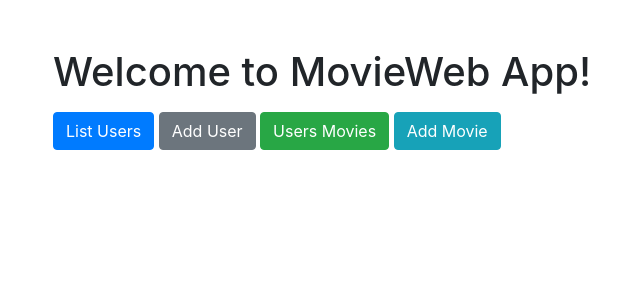
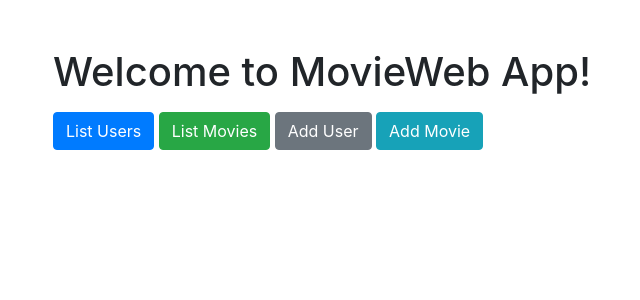
Before and after one commit to AnFloGue/project_flask_plus_sqlalchemy, a Flask app: page / in a window 1280 px wide. Shown: the top 300 px of the page, without its empty margins (32-672 px from the left). Run offline with Flask 2, Linux system fonts and the light colour scheme; some libraries are stand-ins or nearby versions.

Commit message:
03 Commit

```diff
--- a/templates/index.html
+++ b/templates/index.html
@@ -11,8 +11,9 @@
         <h1 class="mt-5">Welcome to MovieWeb App!</h1>
         <div class="mt-3">
             <a href="{{ url_for('list_users') }}" class="btn btn-primary">List Users</a>
+            <a href="{{ url_for('user_movies') }}" class="btn btn-success">List Movies</a>
             <a href="{{ url_for('add_user') }}" class="btn btn-secondary">Add User</a>
-            <a href="{{ url_for('user_movies') }}" class="btn btn-success">Users Movies</a>
+
             <a href="{{ url_for('add_movie') }}" class="btn btn-info">Add Movie</a>
         </div>
     </div>
```
Also changed, not shown: instance/moviwebapp.db.
